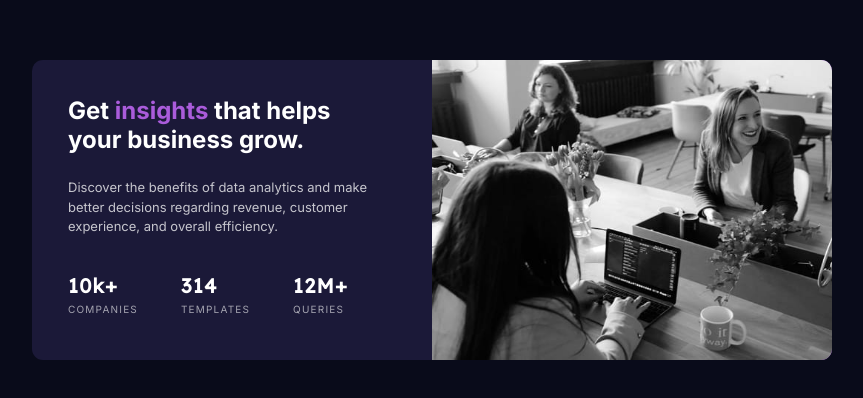
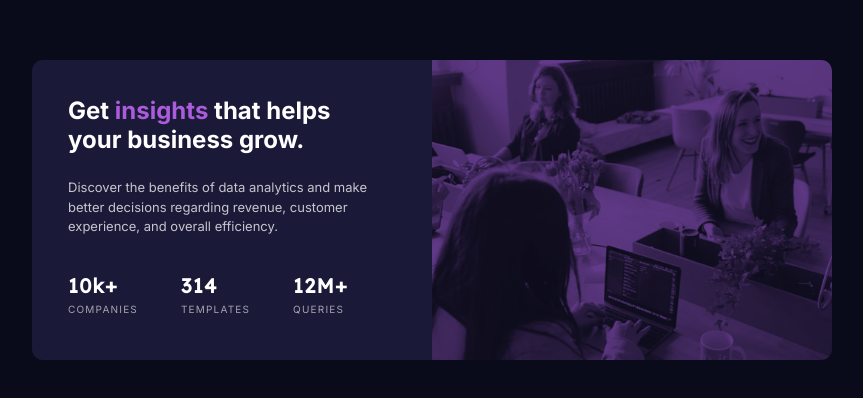
Before and after one commit to Georgenico/Stats-Preview-Card, a plain HTML site: page index.html in a window 1280 px wide. Shown: the part 190-588 px from the top of the page, without its empty margins (208-1071 px from the left). Drawn offline with Linux system fonts and the light colour scheme.

Commit message:
Update mystyle.css

```diff
--- a/mystyle.css
+++ b/mystyle.css
@@ -51,12 +51,6 @@ body {
   color: hsl(277, 64%, 61%);
 }
 
-.image {
-  height: 30rem;
-  width: 40rem;
-  background-color: hsl(277, 64%, 61%);
-  background-blend-mode: overlay;
-}
 .stats-container {
   width: 28rem;
 }
@@ -84,9 +78,25 @@ body {
   font-family: "Inter", sans-serif;
 }
 
-/* .image-container {
-  background-image: url(./images/image-header-desktop.jpg);
-  background-size: cover;
+.image-container {
   background-color: hsl(277, 64%, 61%);
   opacity: 0.5;
-} */
+  position: relative;
+}
+
+.image-container:before {
+  content: "";
+  position: absolute;
+  top: 0;
+  left: 0;
+  width: 100%;
+  height: 100%;
+  background: hsl(277, 64%, 61%);
+  mix-blend-mode: multiply;
+}
+
+.image {
+  width: 40rem;
+  display: block;
+  height: auto;
+}
```
